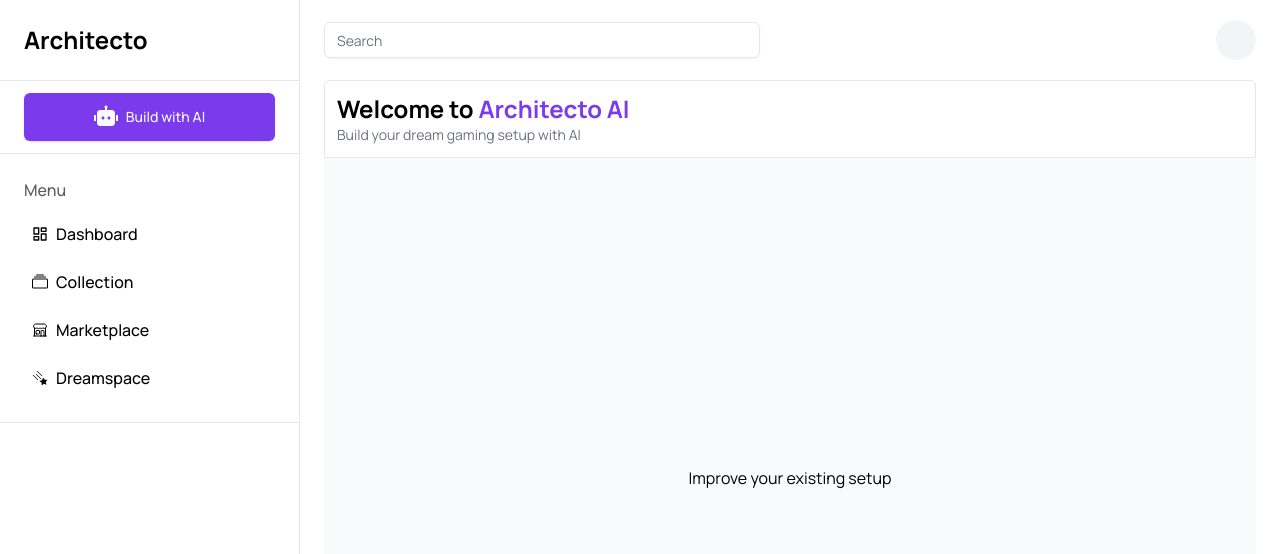
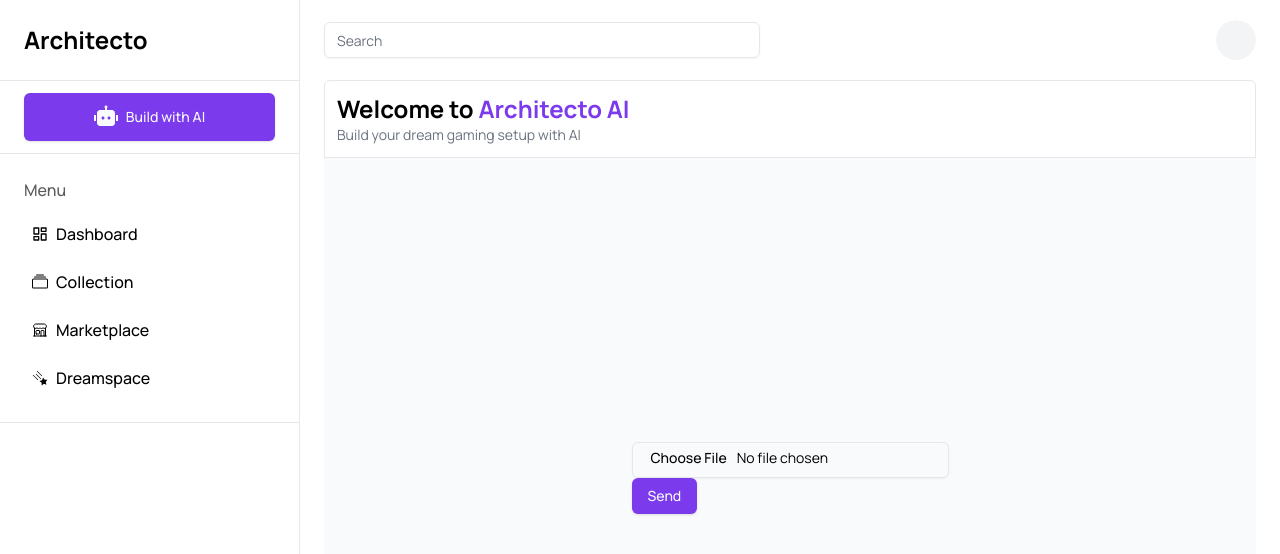
Before and after one commit to salmandotweb/architecto, a Next.js app: page /improve-setup in a window 1280 px wide. Shown: the top 554 px of the page. Built offline with nearby package versions, Linux system fonts and the light colour scheme; no server answers.

Commit message:
uploading file to convex

```diff
--- a/convex/openai.ts
+++ b/convex/openai.ts
@@ -27,7 +27,7 @@ export const openAI = internalAction(
             );
         }
 
-        const prompt = `Assist me in crafting an ideal ${type} arrangement, considering a ${color} theme, all within a ${budget}$ budget. Provide recommendations for top-notch products in each category, with detailed explanations for their superiority. Additionally, offer insights on optimal table placement within the room, wall decor, and any other elements essential to achieve the perfect setup.
+        const prompt = `Generate an best ${type}, considering a ${color} theme, all within a ${budget}$ budget. Provide recommendations for top-notch products in each category, with detailed explanations for their superiority. Additionally, offer insights on optimal table placement within the room, wall decor, and any other elements essential to achieve the perfect setup.
        `;
 
         const openai = new OpenAI({
--- a/convex/replicate.ts
+++ b/convex/replicate.ts
@@ -30,7 +30,7 @@ export const generate = internalAction(
                 input: {
                     prompt: replicatePrompt,
                     num_outputs: 1,
-                    negative_prompt: "blurry, low-quality, low-resolution, low-res, noisy, grainy, pixelated, distorted, dark, dim, overexposed, underexposed, washed-out, washed out, over-saturated, over saturated, under-saturated, under saturated, over-sharpened, over sharpened, under-sharpened, under sharpened, overexposed, underexposed, over-exposed, under-exposed, over saturated, under saturated, over-sharpened, under-sharpened, over sharpened, under sharpened, over exposed, under exposed, over saturated, under saturated, over sharpe"
+                    negative_prompt: "Not an amputee, Not an autograph, Proper anatomy, Accurate illustration, Good proportions, Within the borders, Detailed background, Clear, In-frame body, Interesting background, No branding, Uncropped, Not cut off, Well-formed, Well-proportioned, Undistorted, Final version, Original, Unique features, Normal fingers, Standard hands, Typical legs, Regular limbs, No fault, No flaws, Separated fingers, No grains, High resolution, Pleasant proportions, Sharp, No identifying mark, Correct scale, Accurate physiology, Correct ratio, Clear, Not kitsch, No logo, Normal neck, High quality, High resolution, Not macabre, Well-formed, No mark, Well-shaped, Complete arms, Complete fingers, Complete hands, Complete legs, No mistake, Healthy, Normal hands, No mutation, Intact, On-screen, In-frame, In the picture, Clear, Well-drawn face, Well-drawn feet, Well-drawn hands, No printed words, Final render, Attractive, Unique, Beautiful pose, Realistic engine, Attractive, No watermark, No written language."
                 },
             }
         )) as [string, string];
--- a/convex/schema.ts
+++ b/convex/schema.ts
@@ -12,4 +12,7 @@ export default defineSchema({
         replicatePrompt: v.optional(v.string()),
         setupName: v.optional(v.string()),
     }),
+    improvedRooms: defineTable({
+        image: v.string(),
+    })
 });
--- a/src/app/improve-setup/page.tsx
+++ b/src/app/improve-setup/page.tsx
@@ -1,7 +1,54 @@
 "use client";
 
+import { Input } from "@/components/ui/input";
+import { useMutation } from "convex/react";
+import { useState } from "react";
+import { api } from "../../../convex/_generated/api";
+import { Button } from "@/components/ui/button";
+
 const Page = () => {
-	return <div> Improve your existing setup </div>;
+	const [file, setFile] = useState<File | null>(null);
+
+	const generateUploadUrl = useMutation(api.generate.generateUploadUrl);
+	const sendImage = useMutation(api.generate.sendImage);
+
+	const handleSend = async () => {
+		try {
+			if (!file) {
+				return;
+			}
+
+			const postUrl = await generateUploadUrl();
+
+			const result = await fetch(postUrl, {
+				method: "POST",
+				headers: { "Content-Type": file!.type },
+				body: file,
+			});
+
+			const { storageId } = await result.json();
+
+			await sendImage({ storageId });
+		} catch (error) {
+			console.error(error);
+			return null;
+		}
+	};
+
+	return (
+		<div>
+			<Input
+				type="file"
+				onChange={(e) => {
+					if (e.target.files) {
+						setFile(e.target.files[0]);
+					}
+				}}
+			/>
+
+			<Button onClick={handleSend}>Send</Button>
+		</div>
+	);
 };
 
 export default Page;
--- a/src/app/room-setup/page.tsx
+++ b/src/app/room-setup/page.tsx
@@ -19,19 +19,19 @@ import { useRouter } from "next/navigation";
 const roomTypes = [
 	{
 		name: "Gaming",
-		type: "online gaming",
+		type: "online gaming room",
 		image:
 			"https://images.unsplash.com/photo-1603481588273-2f908a9a7a1b?ixlib=rb-4.0.3&ixid=M3wxMjA3fDB8MHxwaG90by1wYWdlfHx8fGVufDB8fHx8fA%3D%3D&auto=format&fit=crop&w=2070&q=80",
 	},
 	{
 		name: "Youtuber",
-		type: "youtuber setup",
+		type: "youtuber room",
 		image:
 			"https://images.unsplash.com/photo-1598550473359-433795503a0f?ixlib=rb-4.0.3&ixid=M3wxMjA3fDB8MHxwaG90by1wYWdlfHx8fGVufDB8fHx8fA%3D%3D&auto=format&fit=crop&w=2070&q=80",
 	},
 	{
 		name: "Office",
-		type: "office workstation",
+		type: "office workstation room",
 		image:
 			"https://images.unsplash.com/photo-1462826303086-329426d1aef5?ixlib=rb-4.0.3&ixid=M3wxMjA3fDB8MHxwaG90by1wYWdlfHx8fGVufDB8fHx8fA%3D%3D&auto=format&fit=crop&w=2070&q=80",
 	},
```
Also changed, not shown: convex/generate.ts (+14 -0 lines).
